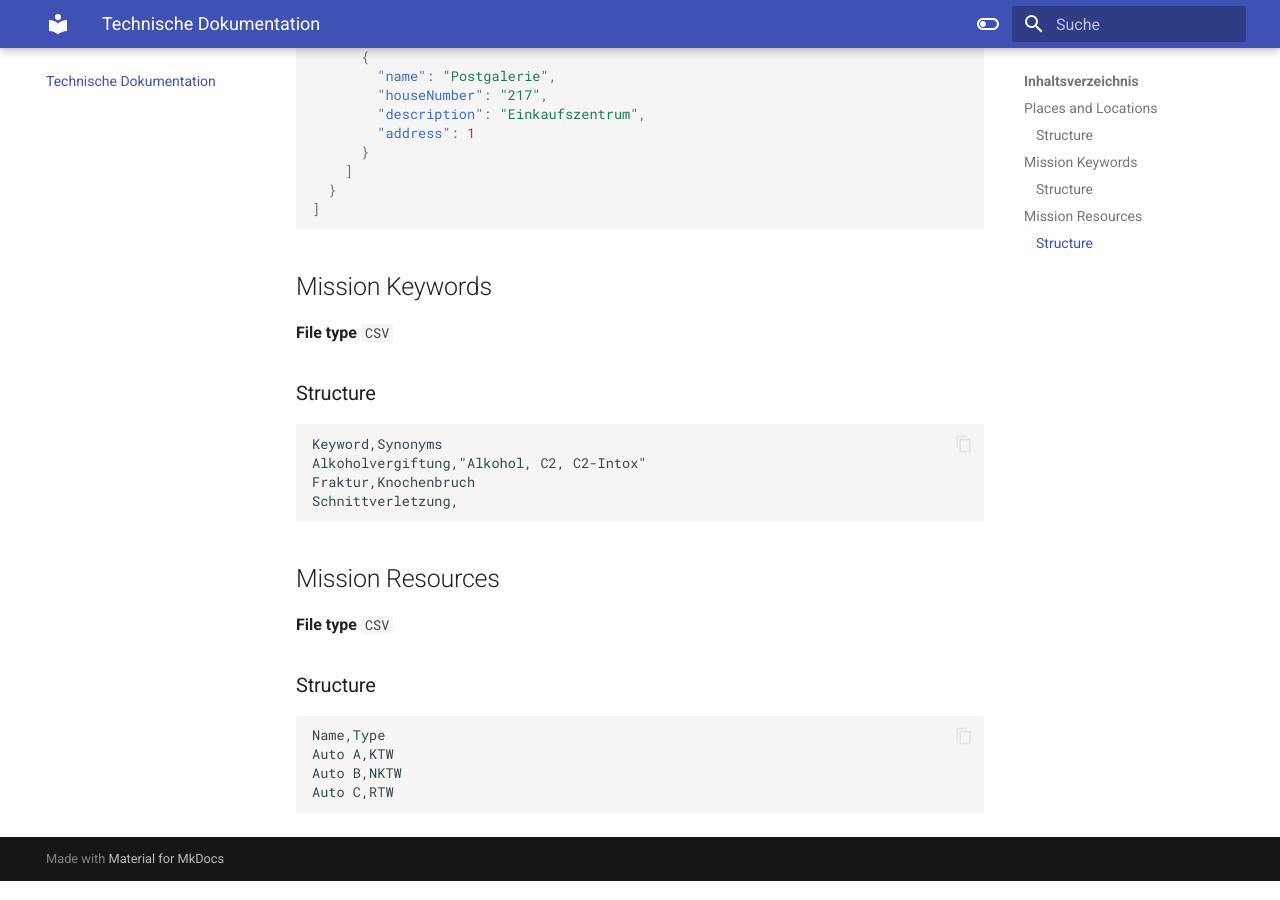
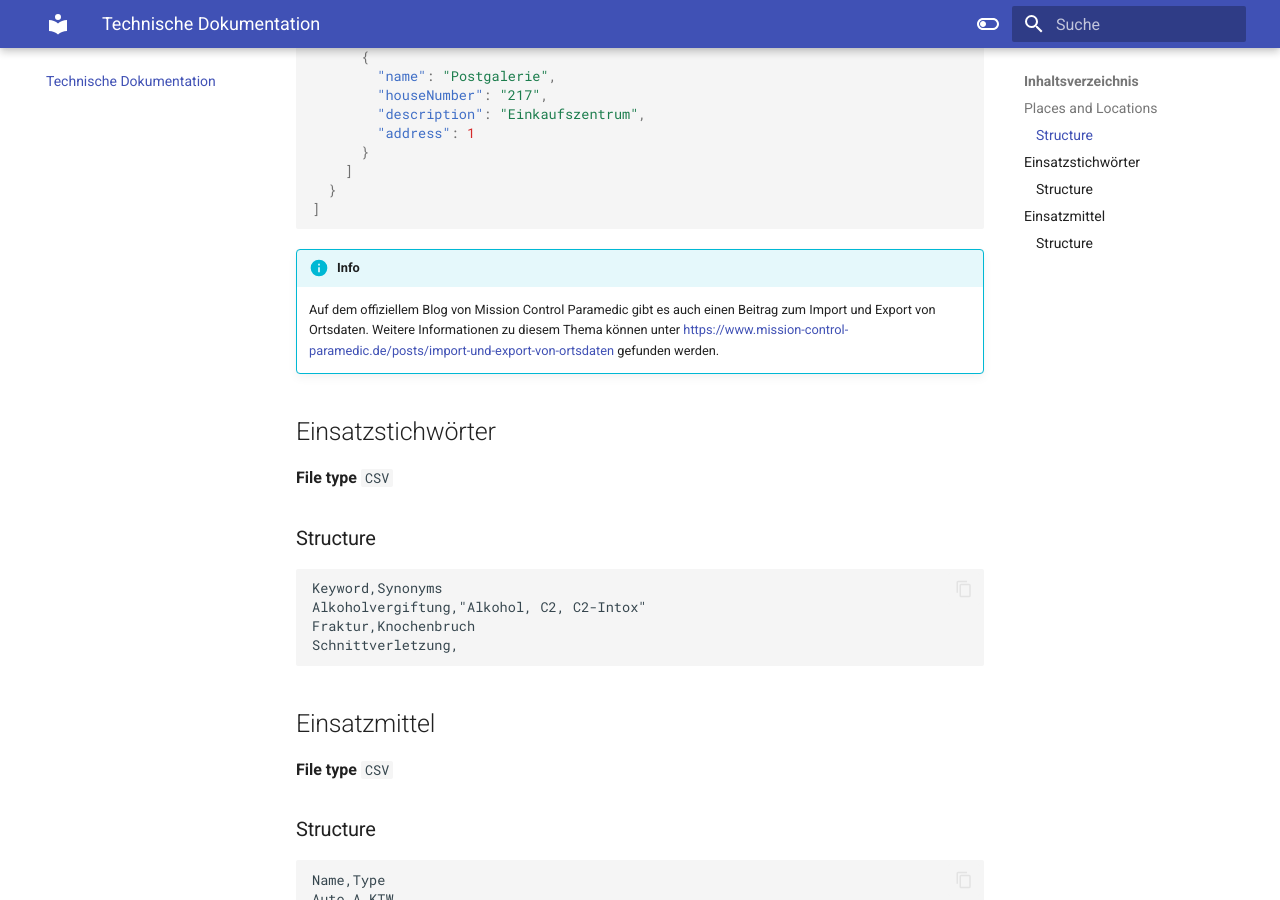
Before and after one commit to AlexanderKaschta/mcp_docs, an MkDocs documentation site: the page built from docs/file_formats.md, in a window 1280 px wide and 900 px high, scrolled down 851 px. Built offline with MkDocs 1.6.1 and Material for MkDocs 9.7.7, drawn with Linux system fonts in a browser that asks for light colours.

Commit message:
UPD: More translated content

````diff
--- a/docs/file_formats.md
+++ b/docs/file_formats.md
@@ -41,7 +41,13 @@ This file should give an overview over the different file formats used in MCP.
 ]
 ```
 
-## Mission Keywords
+!!! info
+
+    Auf dem offiziellem Blog von Mission Control Paramedic gibt es auch einen Beitrag zum Import und Export von
+    Ortsdaten. Weitere Informationen zu diesem Thema können unter
+    [https://www.mission-control-paramedic.de/posts/import-und-export-von-ortsdaten](https://www.mission-control-paramedic.de/posts/import-und-export-von-ortsdaten) gefunden werden.
+
+## Einsatzstichwörter
 
 **File type** `CSV`
 
@@ -54,7 +60,7 @@ Fraktur,Knochenbruch
 Schnittverletzung,
 ```
 
-## Mission Resources
+## Einsatzmittel
 
 **File type** `CSV`
 
````
Also changed, not shown: docs/index.md (+3 -3 lines).
